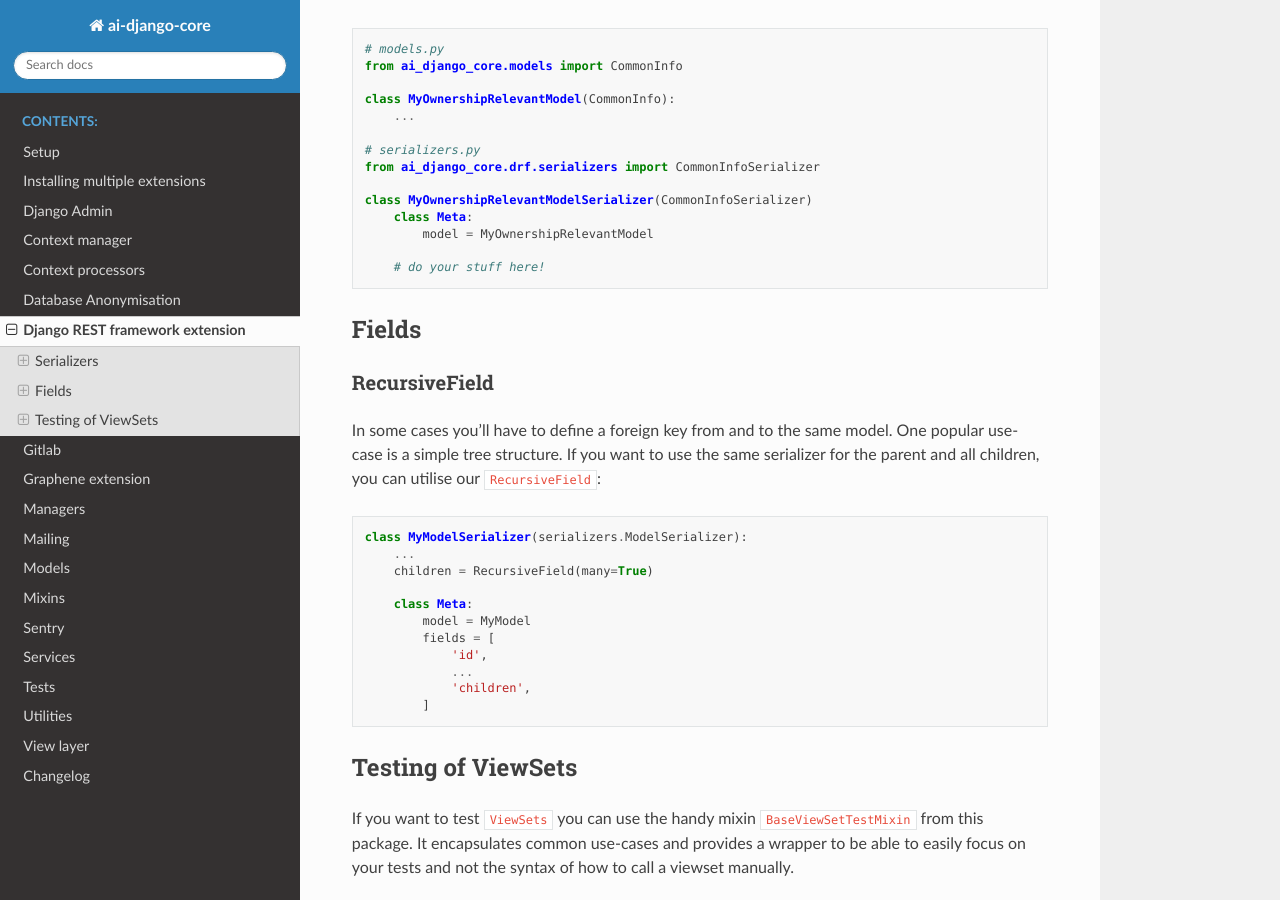
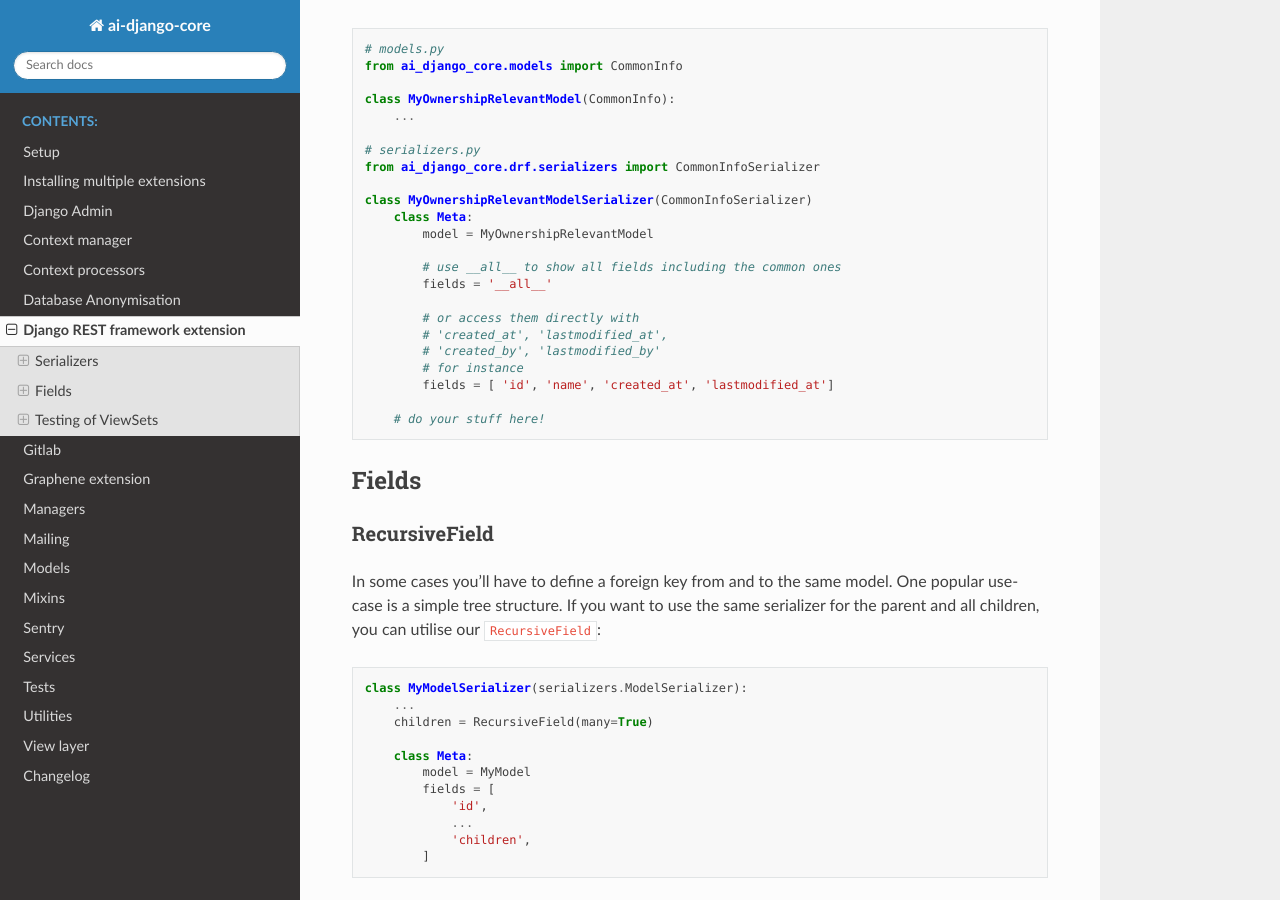
Before and after one commit to ambient-innovation/ai-django-core, a Sphinx documentation site: the page built from docs/features/djangorestframework.md, in a window 1280 px wide and 900 px high, scrolled down 865 px. Built offline with Sphinx 7.4.7 and the Read the Docs theme 2.0.0, drawn with Linux system fonts in a browser that asks for light colours.

Commit message:
Update djangorestframework.md

`````diff
--- a/docs/features/djangorestframework.md
+++ b/docs/features/djangorestframework.md
@@ -47,6 +47,15 @@ from ai_django_core.drf.serializers import CommonInfoSerializer
 class MyOwnershipRelevantModelSerializer(CommonInfoSerializer)
     class Meta:
         model = MyOwnershipRelevantModel
+
+        # use __all__ to show all fields including the common ones
+        fields = '__all__'
+
+        # or access them directly with
+        # 'created_at', 'lastmodified_at',
+        # 'created_by', 'lastmodified_by'
+        # for instance
+        fields = [ 'id', 'name', 'created_at', 'lastmodified_at']
 
     # do your stuff here!
 ````
`````
